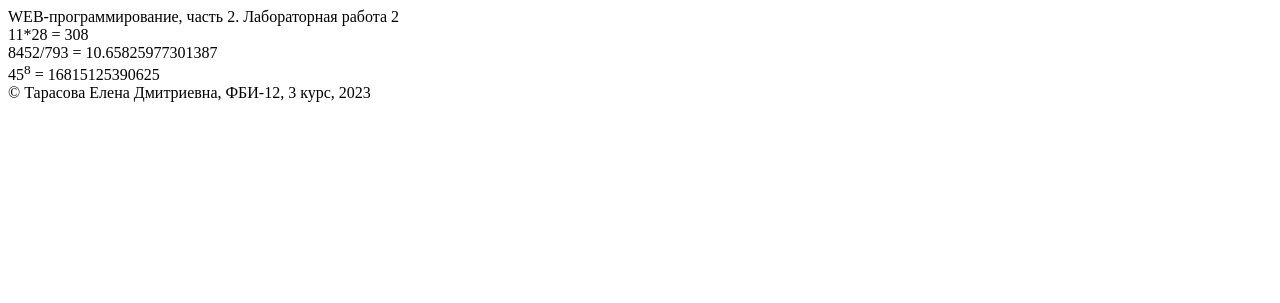
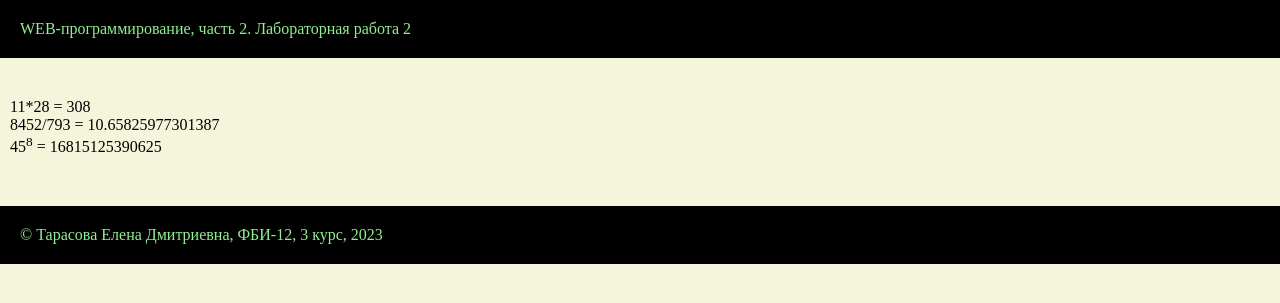
Before and after one commit to Leeeeennaa/web-programming-labs2, a Flask app: page /lab2/example in a window 1280 px wide. Shown: the top 303 px of the page. Run offline with Flask 3, Linux system fonts and the light colour scheme.

Commit message:
Подключение стилей

```diff
--- /dev/null
+++ b/static/main.css
@@ -0,0 +1,23 @@
+body {
+    margin: 0;
+    background-color:beige
+}
+
+main {
+    margin-bottom: 40px;
+    padding: 10px;
+}
+
+header {
+    margin-bottom: 30px;
+    padding: 20px;
+    background-color: black;
+    color: lightgreen;
+}
+
+footer {
+    margin-bottom: 30px;
+    padding: 20px;
+    background-color: black;
+    color: lightgreen;
+}
--- a/templates/example.html
+++ b/templates/example.html
@@ -4,6 +4,7 @@
     <meta charset="UTF-8">
     <meta name="viewport" content="width=device-width, initial-scale=1.0">
     <title>Елена Тарасова. Лабораторная работа {{nomber}}</title>
+    <link rel="stylesheet" href="{{url_for('static', filename='main.css') }}">
 </head>
 <body>
     <header>
```
